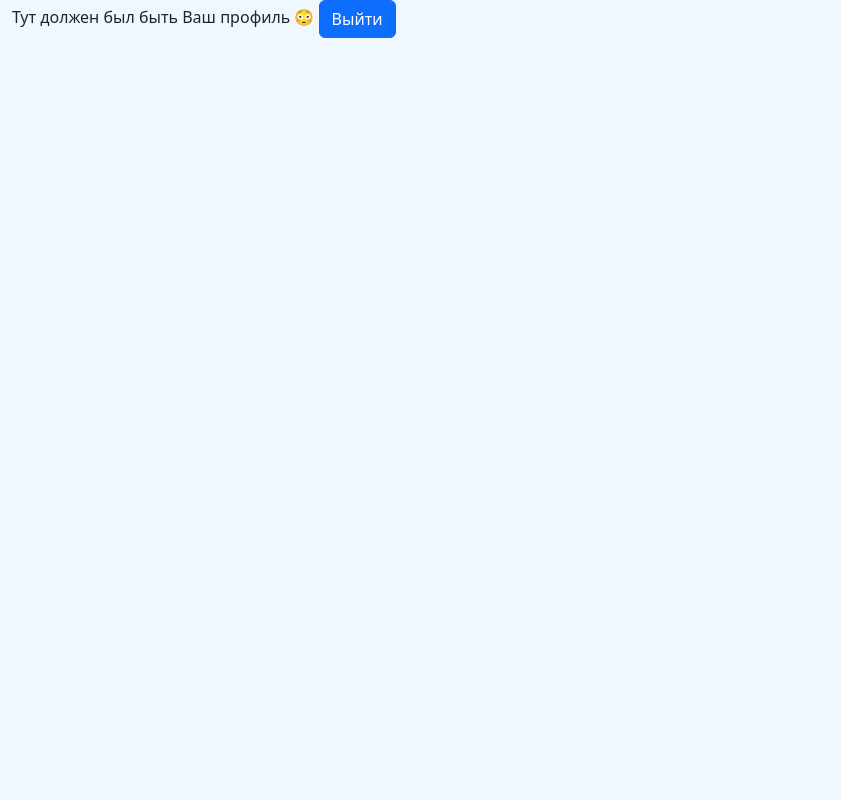
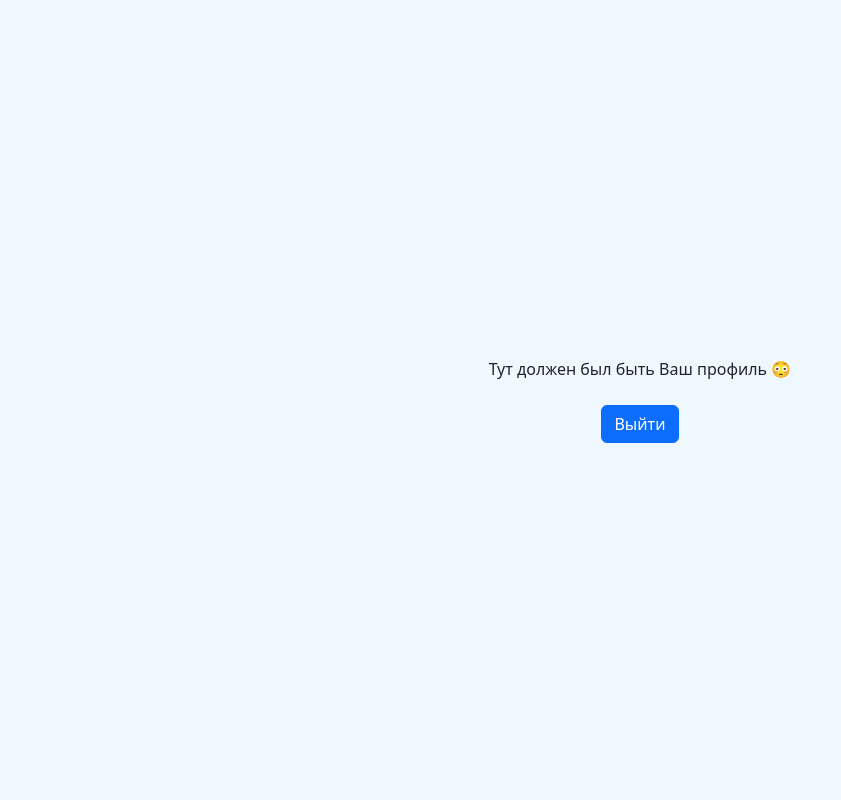
Before and after one commit to Ethosa/ktc_test, a Flask app: page /profile in a window 1280 px wide. Shown: the whole page, without its empty margins (0-841 px from the left). Run offline with Flask 3, Linux system fonts and the light colour scheme.

Commit message:
clean :eyes:

```diff
--- a/templates/auth.html
+++ b/templates/auth.html
@@ -14,6 +14,11 @@
         height: 100vh;
         background-color: aliceblue;
         border-radius: .1rem;
+        display: flex;
+        flex-direction: column;
+        gap: .5rem;
+        justify-content: center;
+        align-items: center;
       }
       :root {
         background-color: white;
--- a/templates/profile.html
+++ b/templates/profile.html
@@ -9,11 +9,16 @@
       Авторизация
     </title>
     <style>
-      #auth {
+      .main {
         width: 100vw;
         height: 100vh;
         background-color: aliceblue;
         border-radius: .1rem;
+        display: flex;
+        flex-direction: column;
+        gap: .5rem;
+        justify-content: center;
+        align-items: center;
       }
       :root {
         background-color: white;
@@ -21,8 +26,10 @@
     </style>
   </head>
   <body>
-    <div id="auth" class="container-fluid">
-      Тут должен был быть Ваш профиль 😳
+    <div class="main container-fluid">
+      <p>
+        Тут должен был быть Ваш профиль 😳
+      </p>
       <button class="btn btn-primary" onclick="handle()">
         Выйти
       </button>
```
Also changed, not shown: readme.md.
